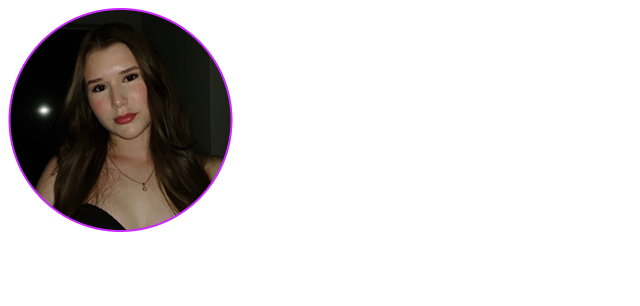
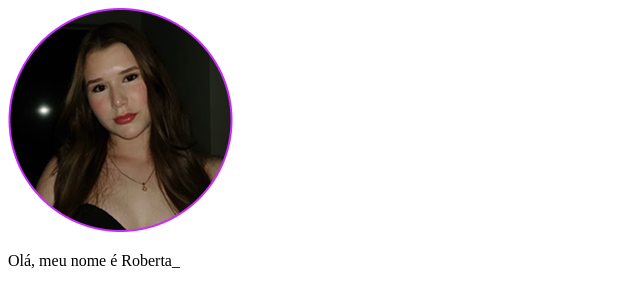
Before and after one commit to rovenso29/portfolio-roberta, a plain HTML site: page index.html in a window 1280 px wide. Shown: the whole page, without its empty margins (0-640 px from the left). Drawn offline with Linux system fonts and the light colour scheme.

Commit message:
13-05-25

```diff
--- a/index.html
+++ b/index.html
@@ -11,7 +11,7 @@
 <body>
     <header>
         <img src="image.png" alt="foto de perfil">
-
+<p>Olá, meu nome é Roberta_</p>
 
 
 
```
